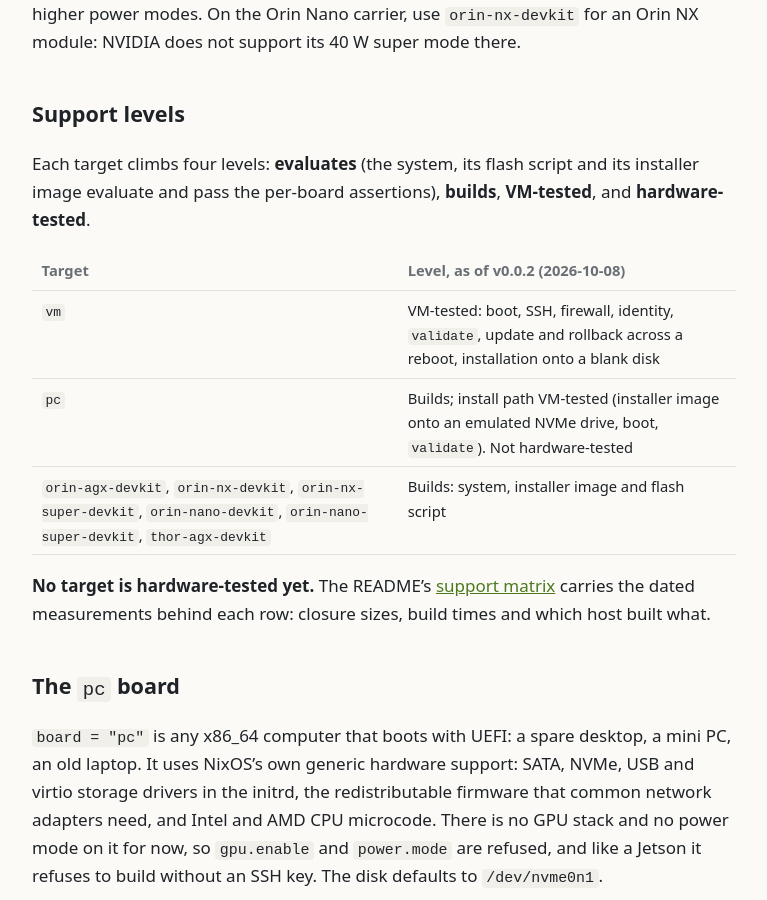
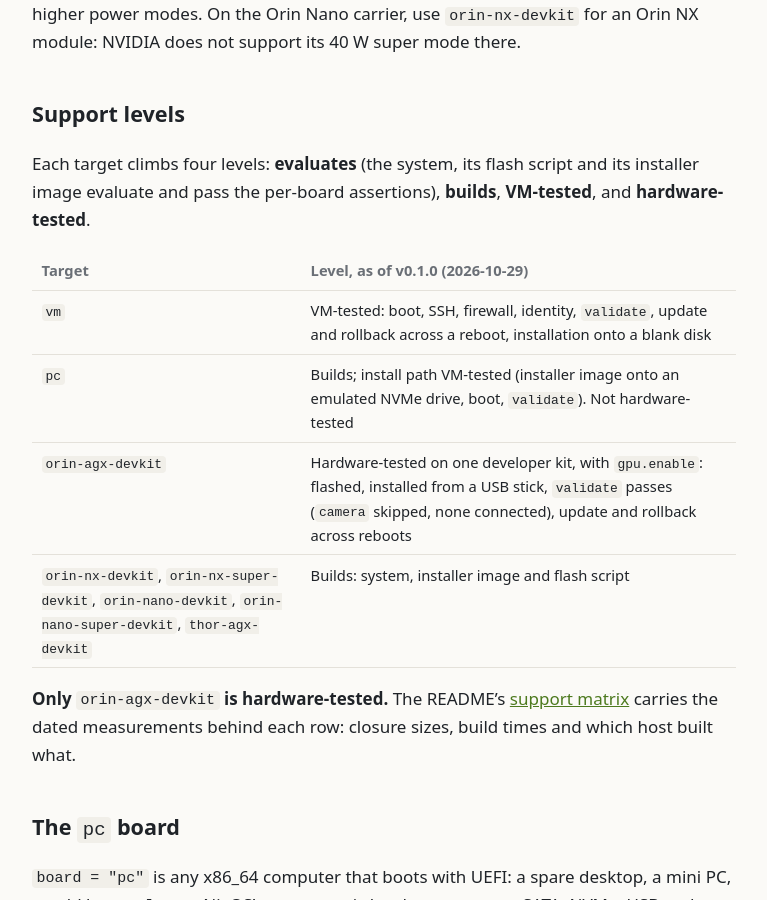
Before and after one commit to promaaa/omarchy-robots, a Jekyll site: the page built from manual/boards.md, in a window 1280 px wide and 900 px high, scrolled down 905 px. Shown: the whole window, without its empty margins (256-1023 px from the left). Built offline with Jekyll 4.4.1, drawn with Linux system fonts in a browser that asks for light colours.

Commit message:
docs: the Jetson AGX Orin developer kit is hardware-tested
One developer kit (P3701-0005, 1 TB NVMe), with gpu.enable: firmware
flashed, installed from the USB stick, validate all PASS but camera
(none connected), update and rollback across reboots. The runbook and the
manual say so, the support matrix carries the measurements, and
troubleshooting adds the way into recovery mode without the buttons, which
the kit needed. The runtime has still not run on hardware.

```diff
--- a/manual/boards.md
+++ b/manual/boards.md
@@ -23,13 +23,14 @@
 
 Each target climbs four levels: **evaluates** (the system, its flash script and its installer image evaluate and pass the per-board assertions), **builds**, **VM-tested**, and **hardware-tested**.
 
-| Target | Level, as of v0.0.2 (2026-10-08) |
+| Target | Level, as of v0.1.0 (2026-10-29) |
 |---|---|
 | `vm` | VM-tested: boot, SSH, firewall, identity, `validate`, update and rollback across a reboot, installation onto a blank disk |
 | `pc` | Builds; install path VM-tested (installer image onto an emulated NVMe drive, boot, `validate`). Not hardware-tested |
-| `orin-agx-devkit`, `orin-nx-devkit`, `orin-nx-super-devkit`, `orin-nano-devkit`, `orin-nano-super-devkit`, `thor-agx-devkit` | Builds: system, installer image and flash script |
+| `orin-agx-devkit` | Hardware-tested on one developer kit, with `gpu.enable`: flashed, installed from a USB stick, `validate` passes (`camera` skipped, none connected), update and rollback across reboots |
+| `orin-nx-devkit`, `orin-nx-super-devkit`, `orin-nano-devkit`, `orin-nano-super-devkit`, `thor-agx-devkit` | Builds: system, installer image and flash script |
 
-**No target is hardware-tested yet.** The README's [support matrix](https://github.com/promaaa/omarchy-robots#support-matrix) carries the dated measurements behind each row: closure sizes, build times and which host built what.
+**Only `orin-agx-devkit` is hardware-tested.** The README's [support matrix](https://github.com/promaaa/omarchy-robots#support-matrix) carries the dated measurements behind each row: closure sizes, build times and which host built what.
 
 ## The `pc` board
 
```
Also changed, not shown: AGENTS.md (+2 -1 lines), manual/bring-up.md (+2 -2 lines), manual/troubleshooting.md (+2 -1 lines), README.md.
